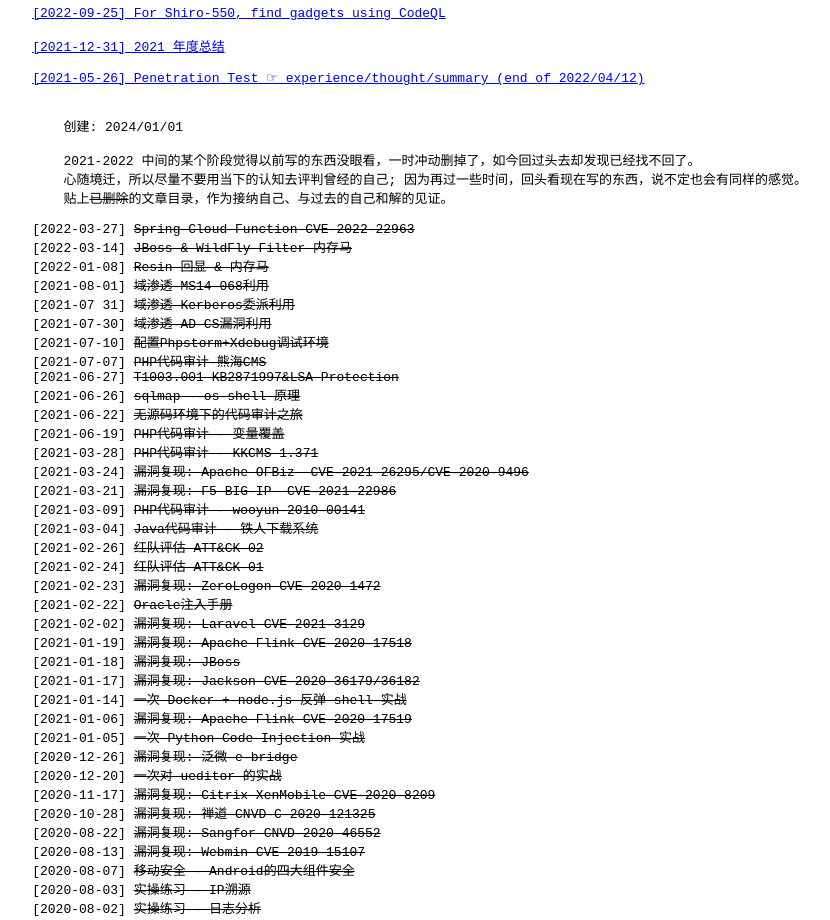
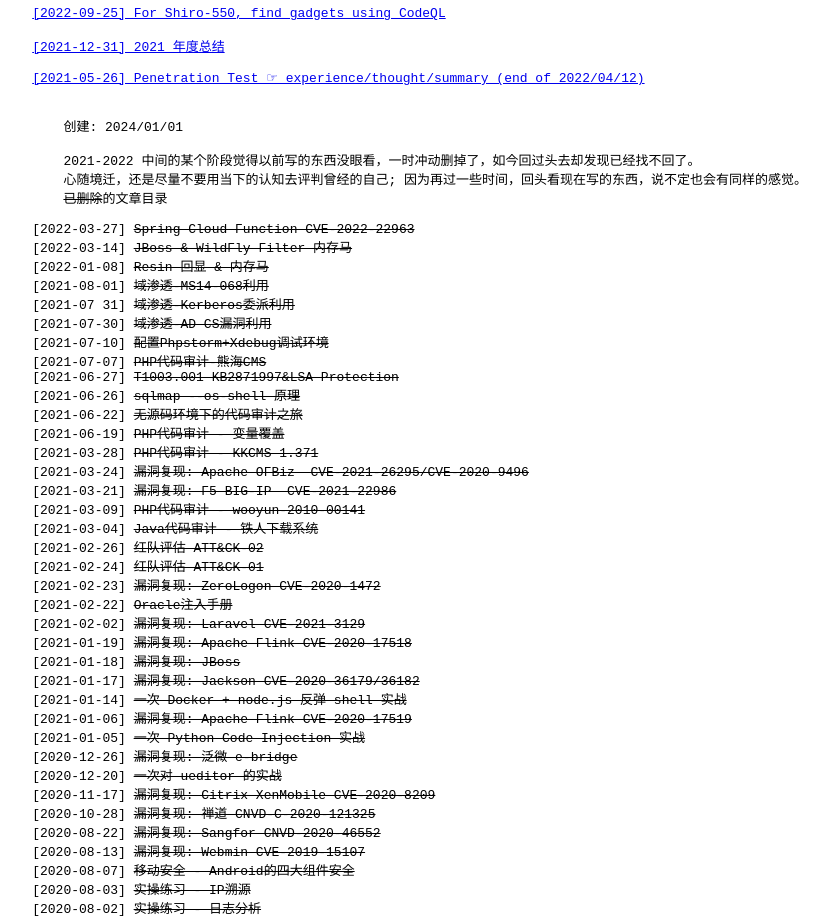
Before and after one commit to pen4uin/pen4uin.github.io, a plain HTML site: page index.html in a window 1280 px wide. Shown: the part 880-1800 px from the top of the page, without its empty margins (7-837 px from the left). Drawn offline with Linux system fonts and the light colour scheme.

Commit message:
Update index.html

```diff
--- a/index.html
+++ b/index.html
@@ -72,8 +72,8 @@
         创建: 2024/01/01
 
         2021-2022 中间的某个阶段觉得以前写的东西没眼看，一时冲动删掉了，如今回过头去却发现已经找不回了。
-        心随境迁，所以尽量不要用当下的认知去评判曾经的自己; 因为再过一些时间，回头看现在写的东西，说不定也会有同样的感觉。
-        贴上<strike>已删除</strike>的文章目录，作为接纳自己、与过去的自己和解的见证。
+        心随境迁，还是尽量不要用当下的认知去评判曾经的自己; 因为再过一些时间，回头看现在写的东西，说不定也会有同样的感觉。
+        <strike>已删除</strike>的文章目录
     </code>
     <a>[2022-03-27] <strike>Spring Cloud Function CVE-2022-22963</strike></a>
     <a>[2022-03-14] <strike>JBoss & WildFly Filter 内存马</strike></a>
```
